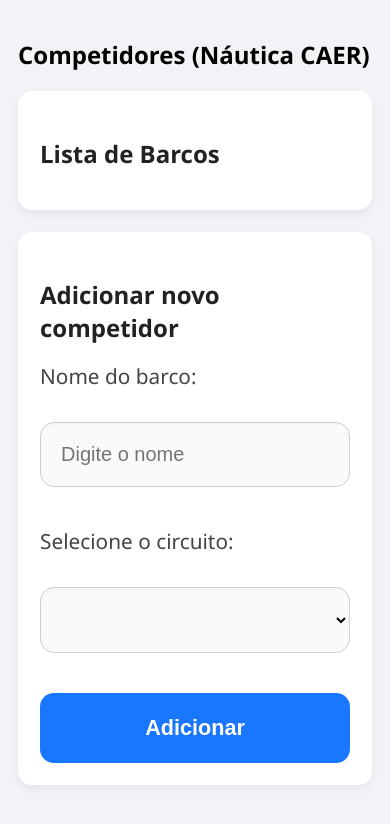
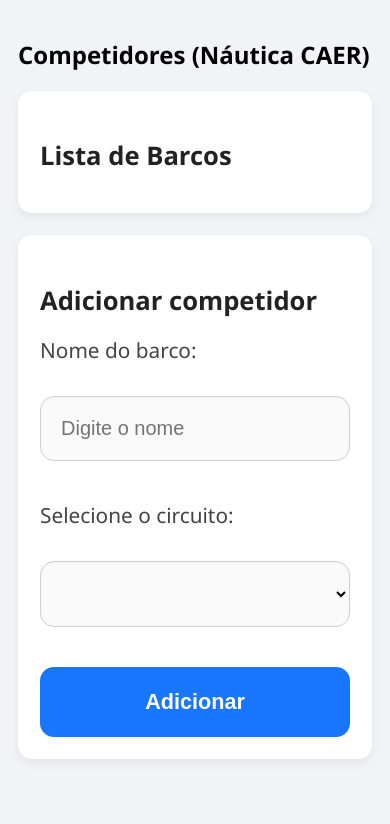
Before and after one commit to pauloboehm/web-caer-nautica, a plain HTML site: page competidores.html in a window 390 px wide. Drawn offline with Linux system fonts and the light colour scheme; no server answers.

Commit message:
Ajustada redacao do titulo

```diff
--- a/competidores.html
+++ b/competidores.html
@@ -103,7 +103,7 @@
     }
 
     h3 {
-        font-size: 1.5rem;        /* título maior */
+        font-size: 1.6rem;        /* título maior */
         margin-bottom: 18px;
     }
 
@@ -136,7 +136,7 @@
 </div>
 
 <div class="box">
-    <h3>Adicionar novo competidor</h3>
+    <h3>Adicionar competidor</h3>
 
     <label>Nome do barco:</label><br>
     <input type="text" id="inputNome" placeholder="Digite o nome"><br><br>
```
